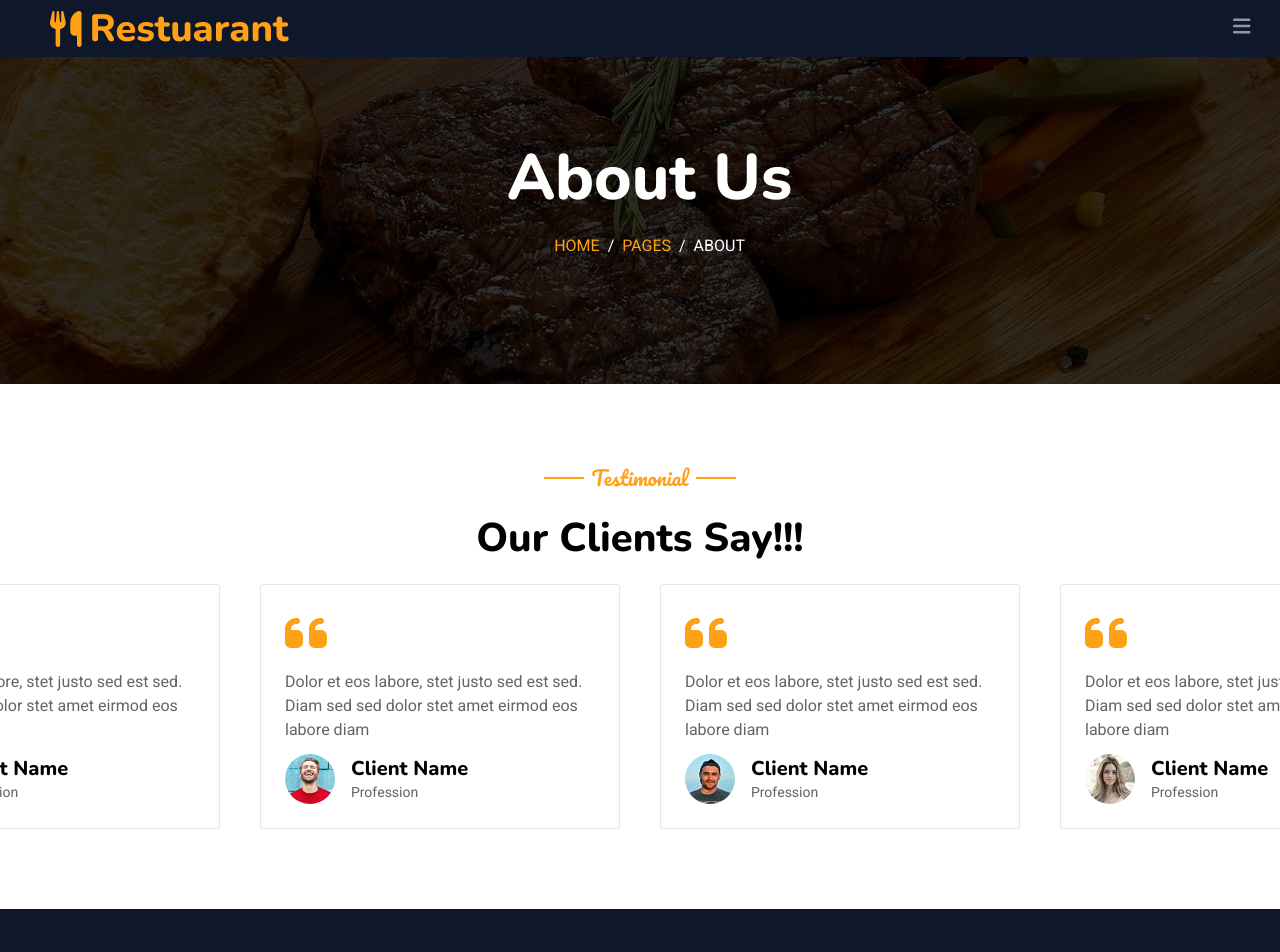
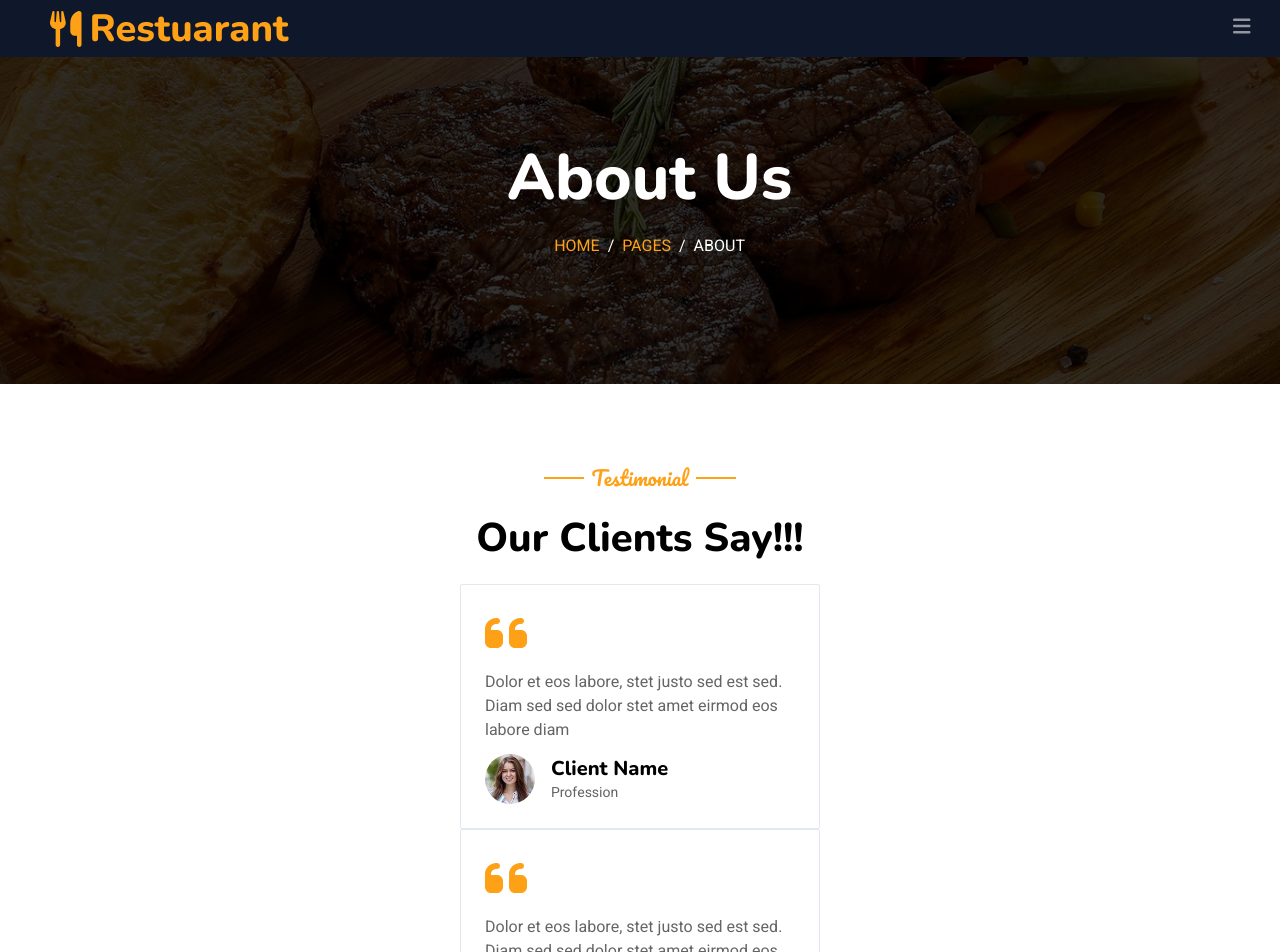
Before and after one commit to ms-moradi/Restuarant, a Next.js app: page /Testimonial in a window 1280 px wide. Shown: the top 952 px of the page. Built offline with nearby package versions, Linux system fonts and the light colour scheme; what tw-elements would draw is missing.

Commit message:
delete div container

```diff
--- a/src/component/comments/comments.jsx
+++ b/src/component/comments/comments.jsx
@@ -2,13 +2,13 @@
 import CardComment from "@/component/cardComment/cardComment";
 import Title from "../title/title";
 import { commentUser } from "@/analytics/data/data";
-import { nunito, pacifico } from "@/analytics/font/fonts";
+
 
 const Comments =()=>{
     return(
         <div className="w-full overflow-x-scroll flex flex-col flex-nowrap items-center gap-4 my-20">
             <Title title={'Testimonial'} header={'Our Clients Say!!!'}/>
-            <div className="flex justify-center gap-10">
+            <div>
                     {commentUser.map(comment=>(
                         <div key={comment.id}>
                             <CardComment name={comment.name} image={comment.image} comment={comment.comment} profession={comment.profession}/>
```
Lines whose indentation alone changed are shown as unchanged.
